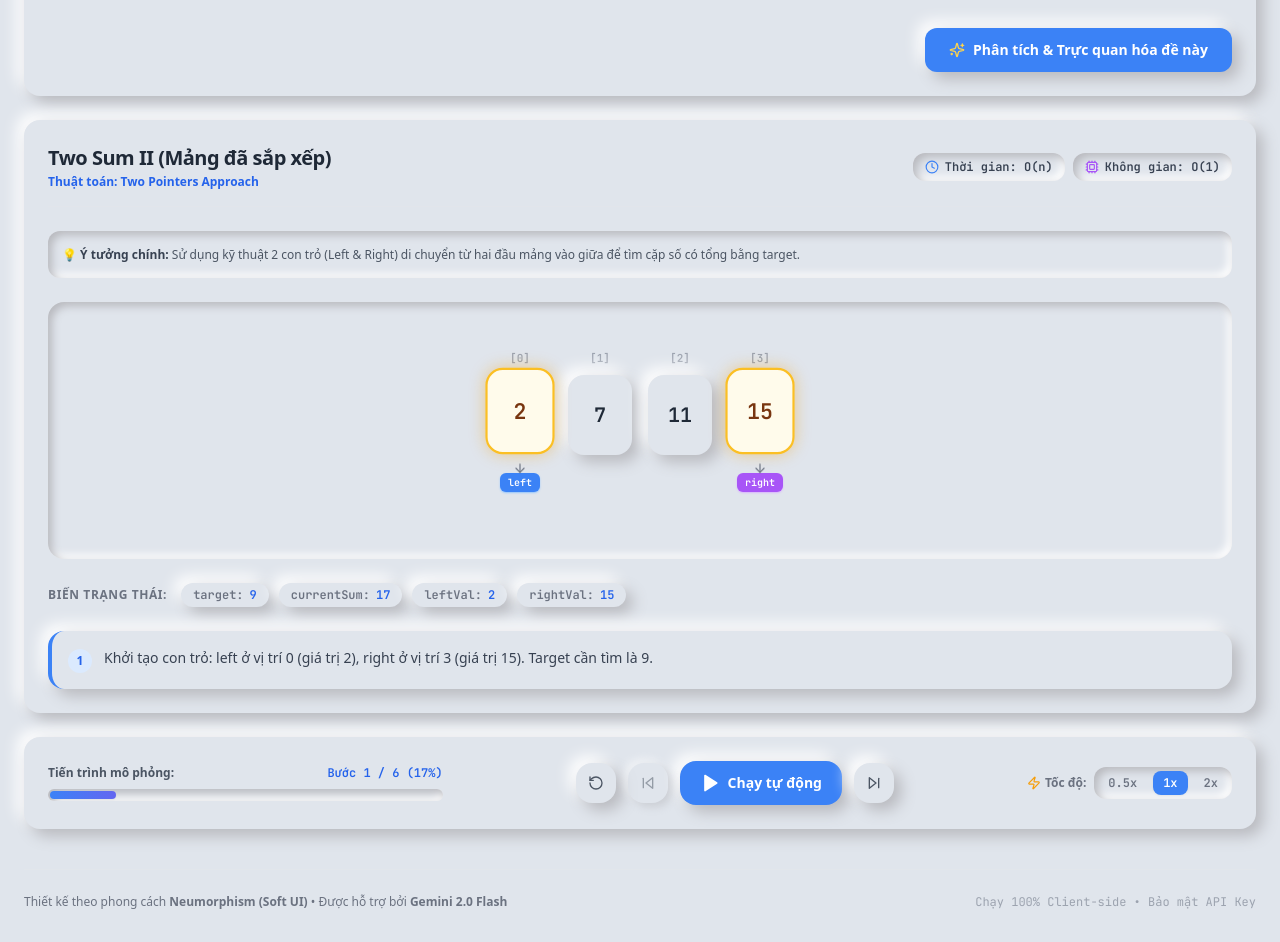
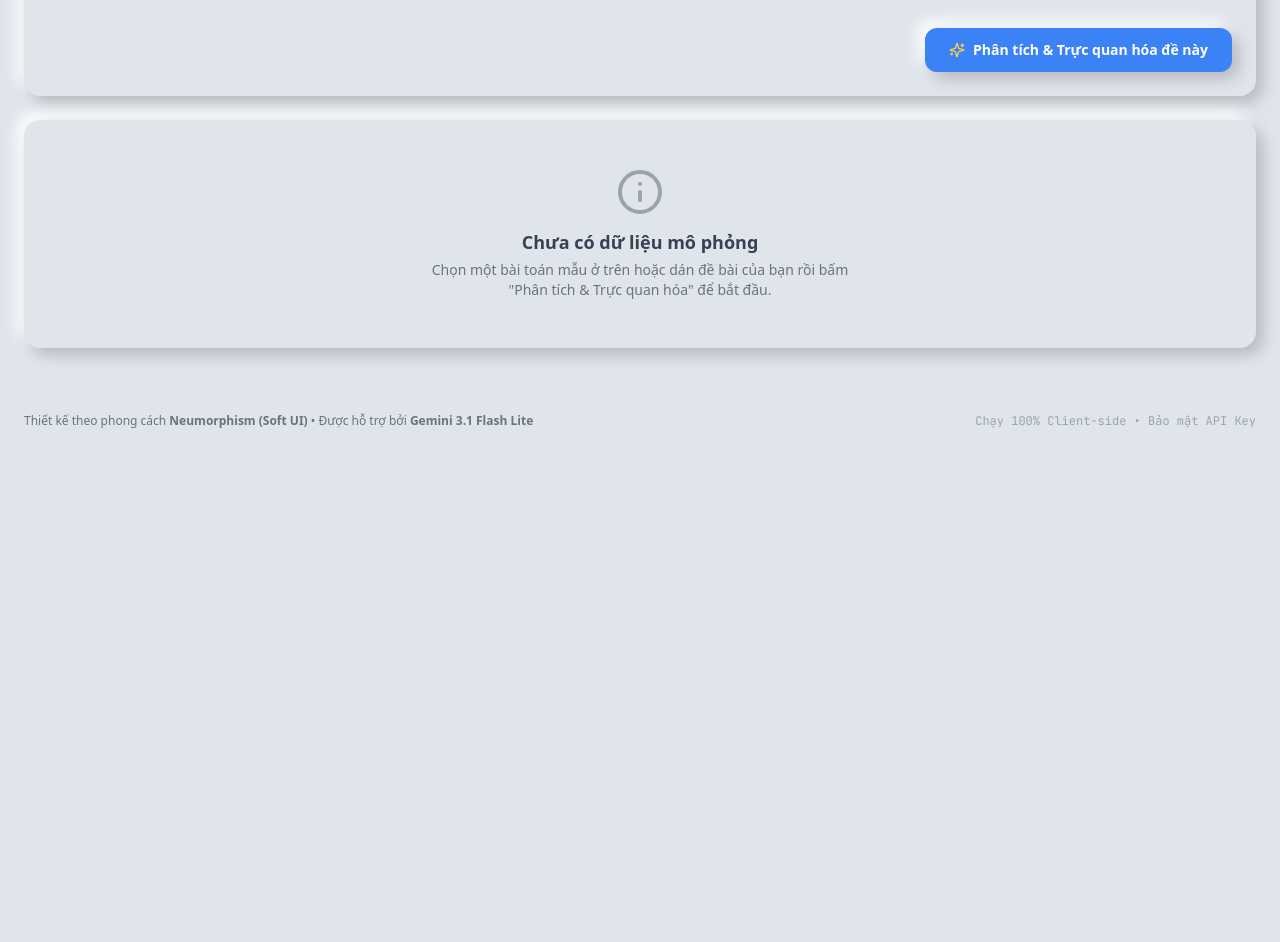
Before and after one commit to Crablegit/AlgoVision, a React (Vite) app: page / in a window 1280 px wide. Shown: the part 424-1366 px from the top of the page. After the commit the page ends 885 px from the top, so only its background shows below. Built offline with nearby package versions, Linux system fonts and the light colour scheme.

Commit message:
Update App.tsx

```diff
--- a/src/App.tsx
+++ b/src/App.tsx
@@ -5,30 +5,25 @@ import { GuideModal } from './components/GuideModal';
 import { ProblemInput } from './components/ProblemInput';
 import { VisualizerCanvas } from './components/VisualizerCanvas';
 import { StepControls } from './components/StepControls';
-import { SAMPLE_PROBLEMS } from './data/sampleProblems';
-import { SimulationResult, SampleProblem } from './types';
+import { SimulationResult } from './types';
 import { analyzeAndVisualizeProblem } from './services/gemini';
 
 export const App: React.FC = () => {
-  // State quản lý API Key
   const [apiKey, setApiKey] = useState<string>(() => {
     return localStorage.getItem('gemini_api_key') || '';
   });
   const [isApiKeyModalOpen, setIsApiKeyModalOpen] = useState<boolean>(false);
   const [isGuideModalOpen, setIsGuideModalOpen] = useState<boolean>(false);
 
-  // State mô phỏng thuật toán (mặc định lấy bài Two Sum để người dùng xem ngay)
-  const [simulation, setSimulation] = useState<SimulationResult>(
-    SAMPLE_PROBLEMS[0].initialResult
-  );
+  // Khởi tạo hoàn toàn trống (không có bất kỳ bài mẫu nào)
+  const [simulation, setSimulation] = useState<SimulationResult | null>(null);
   const [currentFrameIndex, setCurrentFrameIndex] = useState<number>(0);
   const [isPlaying, setIsPlaying] = useState<boolean>(false);
-  const [playbackSpeed, setPlaybackSpeed] = useState<number>(1200); // 1.2s mỗi bước
+  const [playbackSpeed, setPlaybackSpeed] = useState<number>(1200);
   const [isLoading, setIsLoading] = useState<boolean>(false);
 
   const timerRef = useRef<number | null>(null);
 
-  // Lưu API Key vào localStorage
   const handleSaveApiKey = (newKey: string) => {
     setApiKey(newKey);
     if (newKey) {
@@ -38,14 +33,6 @@ export const App: React.FC = () => {
     }
   };
 
-  // Chọn bài toán mẫu
-  const handleSelectSample = (sample: SampleProblem) => {
-    setIsPlaying(false);
-    setSimulation(sample.initialResult);
-    setCurrentFrameIndex(0);
-  };
-
-  // Gọi Gemini 2.0 Flash phân tích đề bài mới
   const handleAnalyzeProblem = async (problemText: string, customInput: string) => {
     setIsPlaying(false);
     setIsLoading(true);
@@ -59,12 +46,11 @@ export const App: React.FC = () => {
     }
   };
 
-  // Điều khiển tua bước
   const handlePlayPause = () => {
+    if (!simulation) return;
     if (isPlaying) {
       setIsPlaying(false);
     } else {
-      // Nếu đang ở bước cuối mà bấm Play thì bắt đầu lại từ đầu
       if (currentFrameIndex >= simulation.frames.length - 1) {
         setCurrentFrameIndex(0);
       }
@@ -73,6 +59,7 @@ export const App: React.FC = () => {
   };
 
   const handleNextStep = () => {
+    if (!simulation) return;
     if (currentFrameIndex < simulation.frames.length - 1) {
       setCurrentFrameIndex((prev) => prev + 1);
     } else {
@@ -91,8 +78,9 @@ export const App: React.FC = () => {
     setCurrentFrameIndex(0);
   };
 
-  // Tự động chuyển bước khi đang Play
   useEffect(() => {
+    if (!simulation) return;
+
     if (isPlaying) {
       timerRef.current = window.setInterval(() => {
         setCurrentFrameIndex((prev) => {
@@ -111,35 +99,30 @@ export const App: React.FC = () => {
     return () => {
       if (timerRef.current) clearInterval(timerRef.current);
     };
-  }, [isPlaying, playbackSpeed, simulation.frames.length]);
+  }, [isPlaying, playbackSpeed, simulation]);
 
   return (
     <div className="min-h-screen bg-neu-bg flex flex-col justify-between py-2 px-4 sm:px-6">
-      {/* Header */}
       <Header
         hasApiKey={!!apiKey}
         onOpenApiKeyModal={() => setIsApiKeyModalOpen(true)}
         onOpenGuideModal={() => setIsGuideModalOpen(true)}
       />
 
-      {/* Main Content Area */}
       <main className="w-full max-w-7xl mx-auto flex flex-col gap-6 my-4 flex-grow">
-        {/* Section 1: Problem & Input Panel */}
         <ProblemInput
-          onSelectSample={handleSelectSample}
           onAnalyze={handleAnalyzeProblem}
           isLoading={isLoading}
           hasApiKey={!!apiKey}
           onOpenApiKeyModal={() => setIsApiKeyModalOpen(true)}
         />
 
-        {/* Section 2: Visualizer Stage */}
         <VisualizerCanvas
           simulation={simulation}
           currentFrameIndex={currentFrameIndex}
         />
 
-        {/* Section 3: Playback Controls */}
+        {simulation && simulation.frames && simulation.frames.length > 0 && (
           <StepControls
             totalSteps={simulation.frames.length}
             currentStep={currentFrameIndex}
@@ -151,19 +134,18 @@ export const App: React.FC = () => {
             playbackSpeed={playbackSpeed}
             onChangeSpeed={setPlaybackSpeed}
           />
+        )}
       </main>
 
-      {/* Footer */}
       <footer className="w-full max-w-7xl mx-auto py-6 text-center text-xs text-gray-500 flex flex-col sm:flex-row items-center justify-between gap-2 border-t border-gray-200/50 mt-6">
         <p>
-          Thiết kế theo phong cách <b>Neumorphism (Soft UI)</b> • Được hỗ trợ bởi <b>Gemini 2.0 Flash</b>
+          Thiết kế theo phong cách <b>Neumorphism (Soft UI)</b> • Được hỗ trợ bởi <b>Gemini 3.1 Flash Lite</b>
         </p>
         <p className="font-mono text-gray-400">
           Chạy 100% Client-side • Bảo mật API Key
         </p>
       </footer>
 
-      {/* Modals */}
       <ApiKeyModal
         isOpen={isApiKeyModalOpen}
         onClose={() => setIsApiKeyModalOpen(false)}
```
Lines whose indentation alone changed are shown as unchanged.
